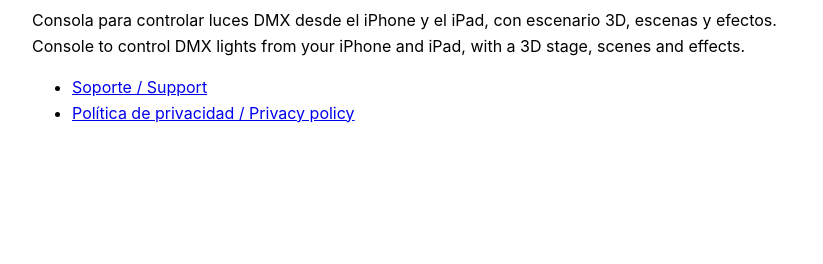
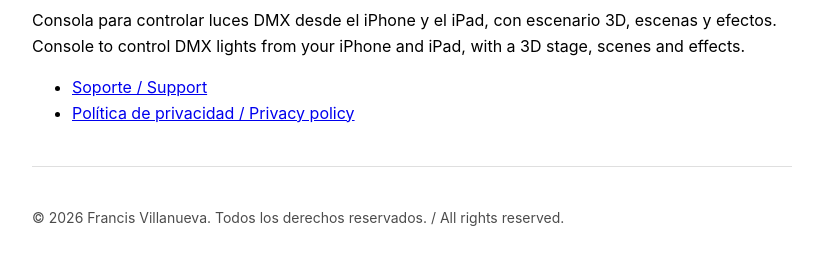
Before and after one commit to Francisvilla/villadmx-web, a plain HTML site: page index.html in a window 1280 px wide. Shown: the part 116-380 px from the top of the page, without its empty margins (228-1051 px from the left). Drawn offline with Linux system fonts and the light colour scheme.

Commit message:
Copyright en las paginas
Co-Authored-By: Claude Sonnet 5.5 <noreply@anthropic.com>

```diff
--- a/index.html
+++ b/index.html
@@ -18,5 +18,7 @@ Console to control DMX lights from your iPhone and iPad, with a 3D stage, scenes
   <li><a href="soporte.html">Soporte / Support</a></li>
   <li><a href="privacidad.html">Política de privacidad / Privacy policy</a></li>
 </ul>
+<hr style="margin:40px 0;border:0;border-top:1px solid #8884">
+<p style="opacity:.7;font-size:14px">© 2026 Francis Villanueva. Todos los derechos reservados. / All rights reserved.</p>
 </body>
 </html>
```
Also changed, not shown: privacidad.html (+2 -0 lines), soporte.html (+2 -0 lines).
